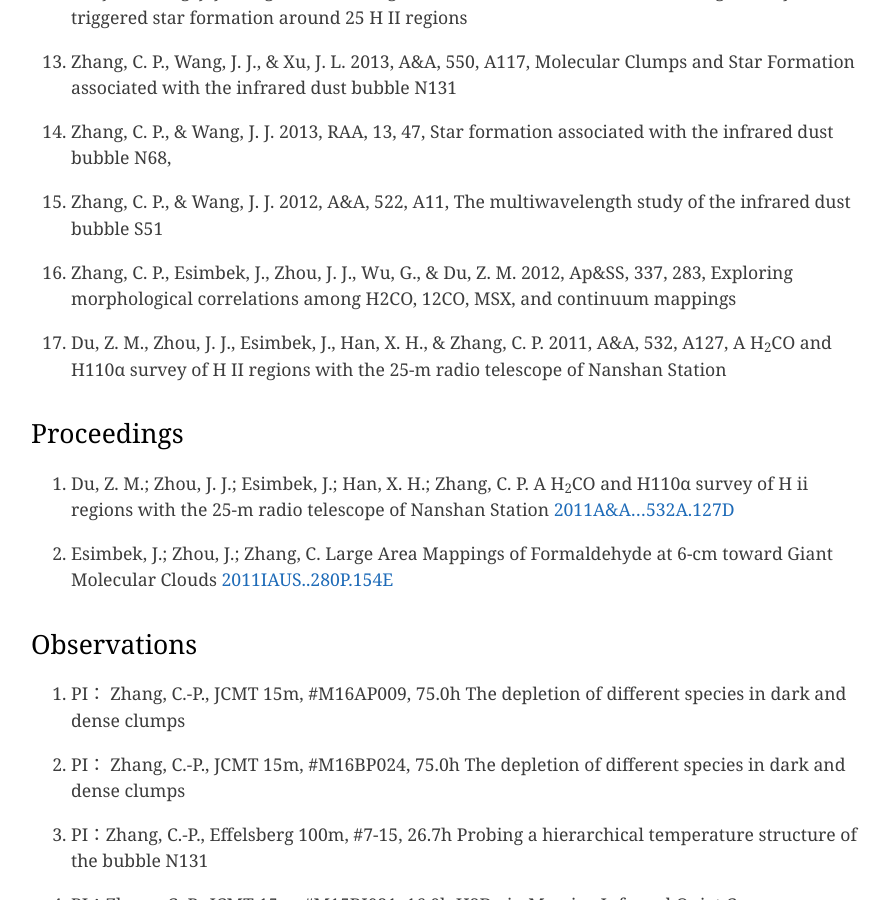
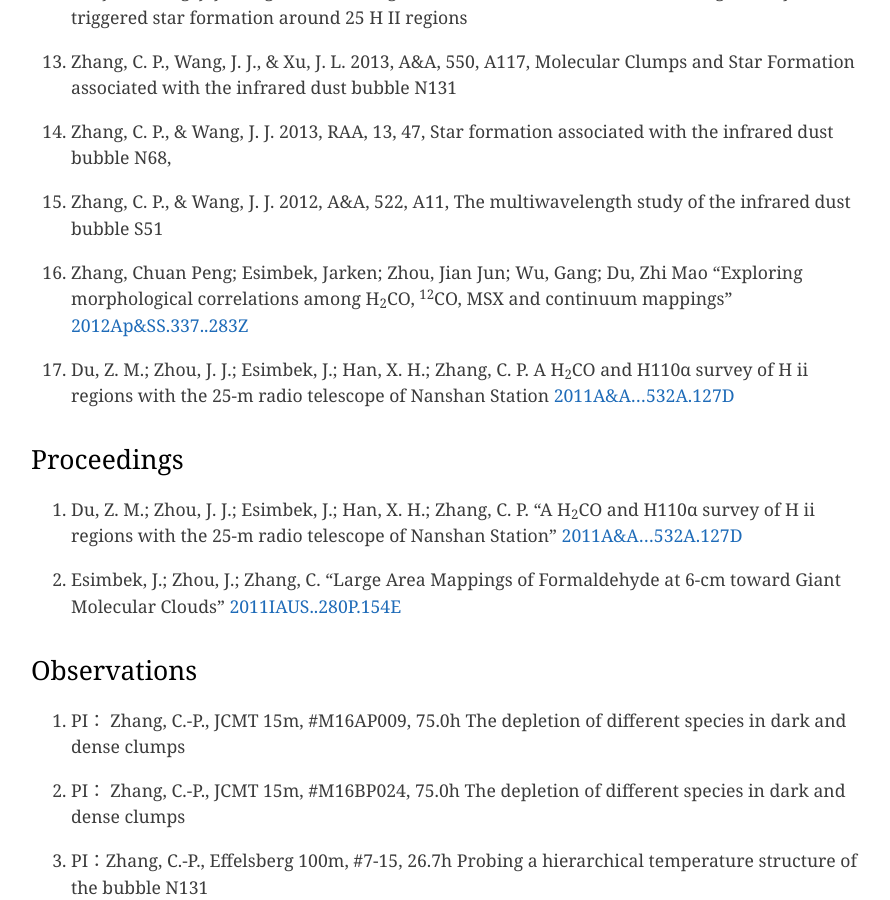
Before and after one commit to zcp521/zcp521.github.io, a Jekyll site: the page built from pub.md, in a window 1280 px wide and 900 px high, scrolled down 1435 px. Shown: the whole window, without its empty margins (193-1083 px from the left). Built offline with Jekyll 4.4.1, drawn with Linux system fonts in a browser that asks for light colours.

Commit message:
Initial commit

```diff
--- a/pub.md
+++ b/pub.md
@@ -60,22 +60,24 @@ tagline: "My publication list"
 3. Zhang, C. P., & Wang, J. J. 2012, A&A, 522, A11,
       The multiwavelength study of the infrared dust bubble S51
 
-2. Zhang, C. P., Esimbek, J., Zhou, J. J., Wu, G., & Du, Z. M. 2012, Ap&SS, 337, 283,
-      Exploring morphological correlations among H2CO, 12CO, MSX, and continuum mappings
+2. Zhang, Chuan Peng; Esimbek, Jarken; Zhou, Jian Jun; Wu, Gang; Du, Zhi Mao
+	"Exploring morphological correlations among H<sub>2</sub>CO, <sup>12</sup>CO, MSX and continuum mappings"
+    [2012Ap&SS.337..283Z](http://adsabs.harvard.edu/cgi-bin/nph-data_query?bibcode=2012Ap%26SS.337..283Z&db_key=AST&link_type=ABSTRACT)
 
-1. Du, Z. M., Zhou, J. J., Esimbek, J., Han, X. H., & Zhang, C. P. 2011, A&A, 532, A127,
-      A H<sub>2</sub>CO and H110α survey of H II regions with the 25-m radio telescope of Nanshan Station
+1. Du, Z. M.; Zhou, J. J.; Esimbek, J.; Han, X. H.; Zhang, C. P.
+	A H<sub>2</sub>CO and H110α survey of H ii regions with the 25-m radio telescope of Nanshan Station
+	[2011A&A...532A.127D](http://adsabs.harvard.edu/cgi-bin/nph-data_query?bibcode=2011A%26A...532A.127D&db_key=AST&link_type=ABSTRACT)
 
 
 
 ## Proceedings
 
 2. Du, Z. M.; Zhou, J. J.; Esimbek, J.; Han, X. H.; Zhang, C. P.
-	A H<sub>2</sub>CO and H110α survey of H ii regions with the 25-m radio telescope of Nanshan Station
+	"A H<sub>2</sub>CO and H110α survey of H ii regions with the 25-m radio telescope of Nanshan Station"
 	[2011A&A...532A.127D](http://adsabs.harvard.edu/cgi-bin/nph-data_query?bibcode=2011A%26A...532A.127D&db_key=AST&link_type=ABSTRACT)
 
 1. Esimbek, J.; Zhou, J.; Zhang, C.
-	Large Area Mappings of Formaldehyde at 6-cm toward Giant Molecular Clouds
+	"Large Area Mappings of Formaldehyde at 6-cm toward Giant Molecular Clouds"
 	[2011IAUS..280P.154E](http://adsabs.harvard.edu/cgi-bin/nph-data_query?bibcode=2011IAUS..280P.154E&db_key=AST&link_type=ABSTRACT)
 
 
```
